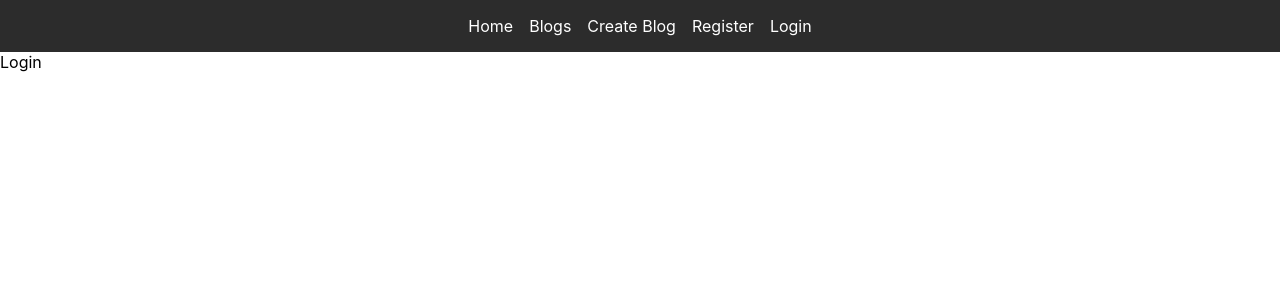
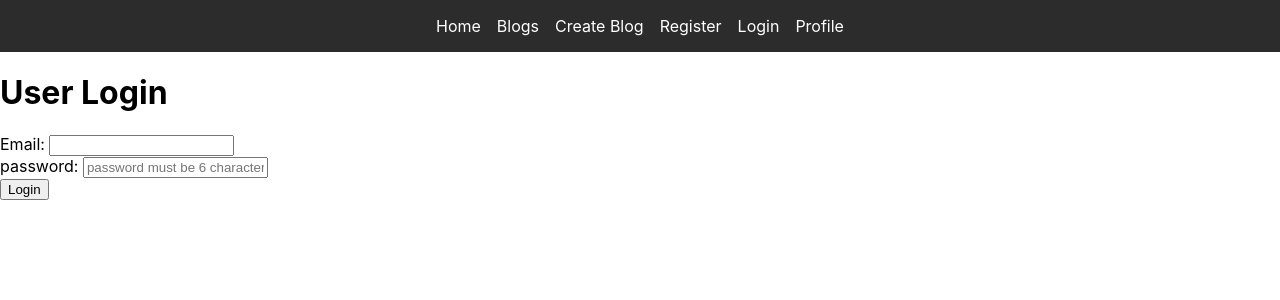
Before and after one commit to Parvizkh88/Blog-App, a React (Create React App) app in the folder client/: page /login in a window 1280 px wide. Shown: the top 300 px of the page. Built offline with nearby package versions, Linux system fonts and the light colour scheme.

Commit message:
login form works successfully and user navigates to profile page

```diff
--- a/client/src/layout/Navbar.js
+++ b/client/src/layout/Navbar.js
@@ -10,6 +10,7 @@ const Navbar = () => {
             <Link to='/create-blog' className='nav__link'>Create Blog</Link>
             <Link to='/register' className='nav__link'>Register</Link>
             <Link to='/login' className='nav__link'>Login</Link>
+            <Link to='/profile' className='nav__link'>Profile</Link>
         </nav>
     )
 }
--- a/client/src/pages/Login.js
+++ b/client/src/pages/Login.js
@@ -1,9 +1,60 @@
-import React from 'react'
+import React, { useState } from 'react'
+import { useNavigate } from 'react-router-dom';
+import { toast } from 'react-toastify';
+import { loginUser } from '../services/UserService';
 
 const Login = () => {
+    const navigate = useNavigate();
+    const [value, setValue] = useState({
+        email: '',
+        password: ''
+    });
+
+    const handleInputChange = (event) => {
+        setValue((prevState) => {
+            return { ...prevState, [event.target.name]: event.target.value };
+        });
+    };
+    const handleSubmit = async (event) => {
+        event.preventDefault();
+        try {
+            // everything(data) is store inside value and we want to send it to backend api
+            const response = await loginUser(value);
+            // if everything goes well I want to navigate to profile and then send some data inside response
+            navigate('/profile', {
+                state: response.data.user,
+            });
+        } catch (error) {
+            toast(error.response.data.error.message);
+        }
+    };
     return (
-        <div>Login</div>
+        <div className='container center'>
+            <h1>User Login</h1>
+            <div classname='card'>
+                <form className="registration-form" onSubmit={handleSubmit}>
+                    <div className="form-control">
+                        <label htmlFor="email">Email: </label>
+                        <input type="email" name="email" id="email"
+                            value={value.email} onChange={handleInputChange}
+                            required
+                        />
+                    </div>
+                    <div className="form-control">
+                        <label htmlFor="password">password: </label>
+                        <input type="password" name="password" id="password"
+                            placeholder='password must be 6 characters'
+                            value={value.password} onChange={handleInputChange}
+                            required
+                        />
+                    </div>
+                    <div className="form-control">
+                        <button type="submit" className='btn'>Login</button>
+                    </div>
+                </form>
+            </div>
+        </div>
     )
-}
+};
 
 export default Login
--- /dev/null
+++ b/client/src/pages/Profile.js
@@ -0,0 +1,9 @@
+import React from 'react'
+
+const Profile = () => {
+    return (
+        <div>Profile</div>
+    )
+}
+
+export default Profile
--- a/client/src/pages/Register.js
+++ b/client/src/pages/Register.js
@@ -1,4 +1,4 @@
-import React, { useState } from 'react'
+import React, { useState } from 'react';
 import { toast } from 'react-toastify';
 import axios from 'axios';
 import { registerUser } from '../services/UserService';
--- a/client/src/routes/index.js
+++ b/client/src/routes/index.js
@@ -10,6 +10,7 @@ import Home from '../pages/Home';
 import Register from '../pages/Register';
 import Login from '../pages/Login';
 import Activate from '../pages/Activate';
+import Profile from '../pages/Profile';
 
 const Index = () => {
     return (
@@ -22,6 +23,7 @@ const Index = () => {
                 <Route path='/create-blog' element={<CreateBlog />} />
                 <Route path='/register' element={<Register />} />
                 <Route path='/login' element={<Login />} />
+                <Route path='/profile' element={<Profile />} />
                 <Route path='/api/users/activate/:token' element={<Activate />} />
             </Routes>
         </BrowserRouter>
--- a/client/src/services/UserService.js
+++ b/client/src/services/UserService.js
@@ -17,3 +17,8 @@ export const activateUser = async (token) => {
     const response = await axios.post(`${baseURL}/api/users/activate`, token)
     return response.data;
 }
+export const loginUser = async (user) => {
+    // How to make a request to backend from frontend
+    const response = await axios.post(`${baseURL}/api/users/login`, user)
+    return response.data;
+}
```
